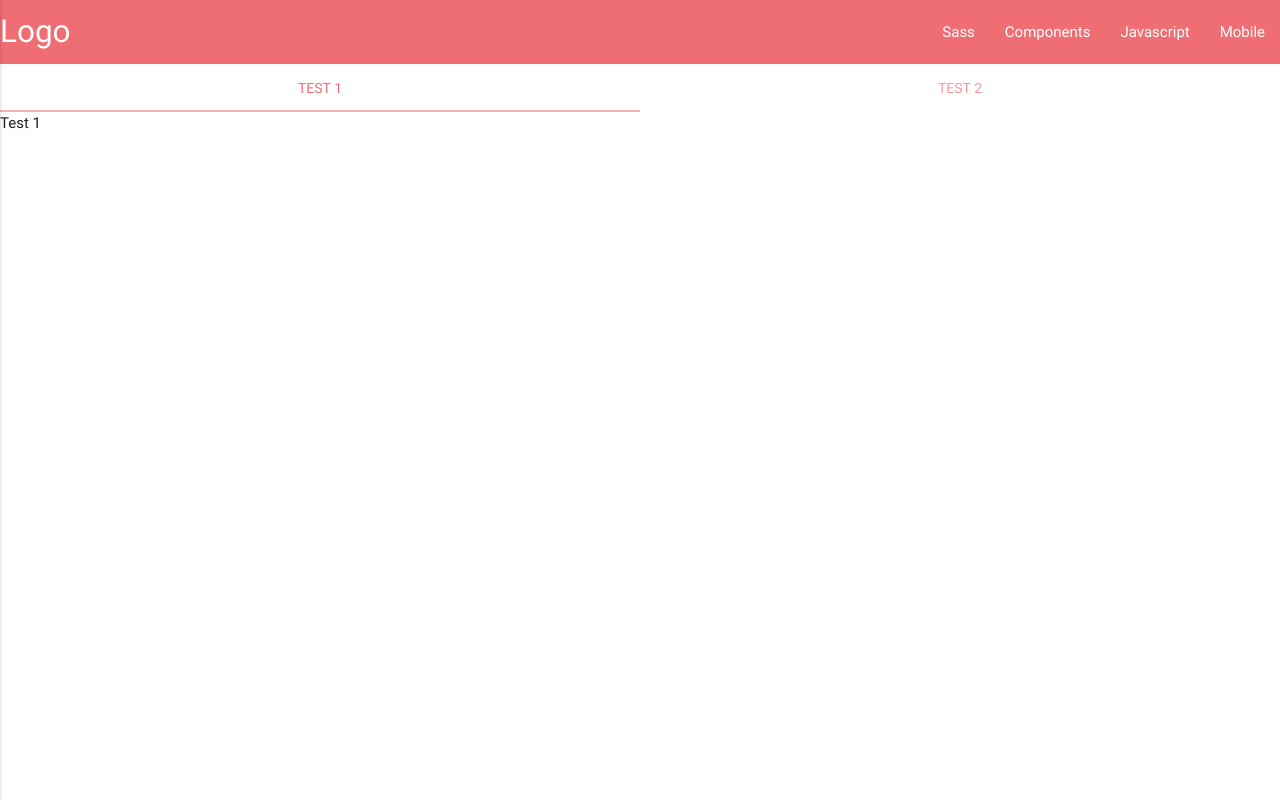
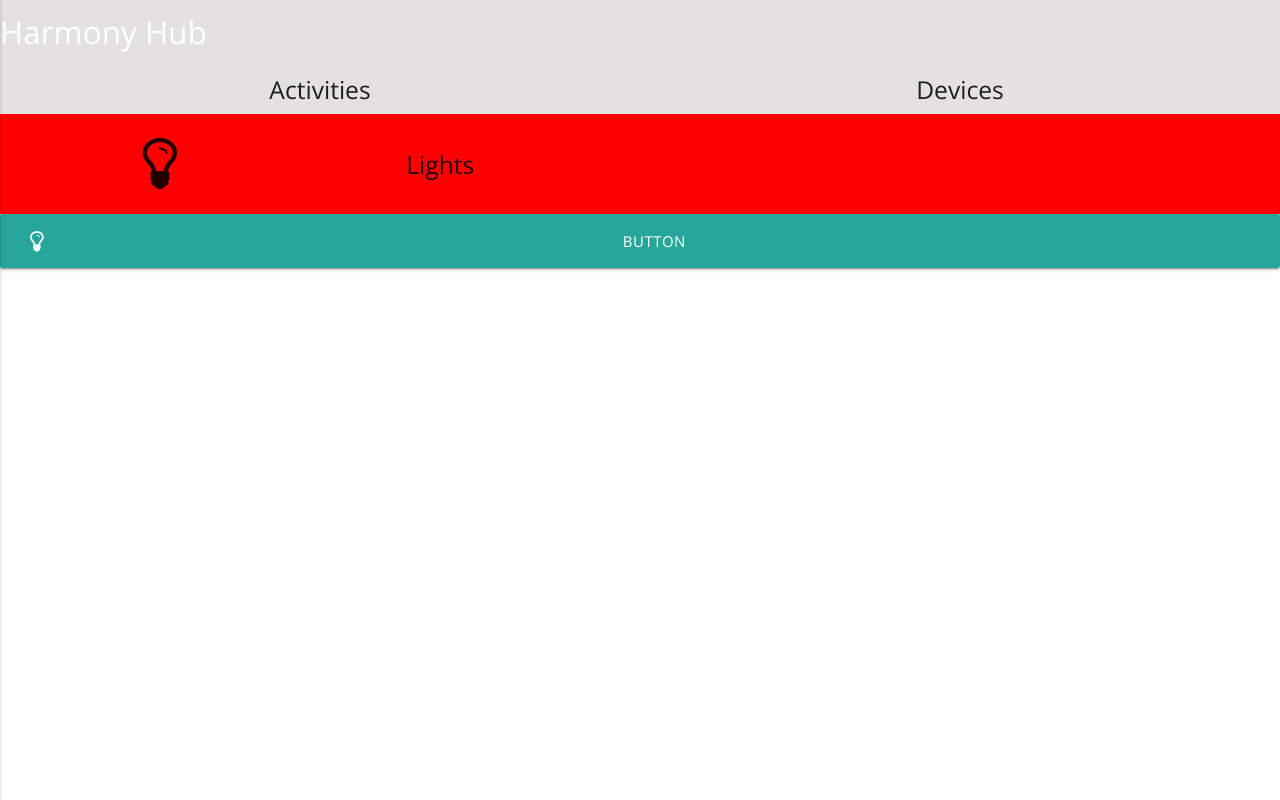
Before and after one commit to NBDelpino1/layout-test, a plain HTML site: page index.html in a window 1280 px wide. Drawn offline with nearby package versions, Linux system fonts and the light colour scheme.

Commit message:
I think the button apprach might works best here- easy to add show/hide and will keep the effect consistent throughout, also very little markup so limits the confusing string of nonsense - easier to maintain

```diff
--- a/assets/css/style.css
+++ b/assets/css/style.css
@@ -1,3 +1,36 @@
+body, html {
+    height:100%;
+    width:100%;
+    font-family: 'Open Sans', sans-serif;
+}
+
 .row, .col {
-    padding:0 !important;
+    margin:0;
 }
+nav .nav-wrapper {
+    background-color: #e4e1e1;
+}
+
+.primarySelector {
+    height:50px;
+    background-color: #e4e1e1;
+}
+
+.choiceItem {
+    height:100px;
+    background-color: red;
+}
+.fa-choiceIcon {
+    font-size:60px;
+    padding-top:20px;
+}
+
+.choiceText {
+    padding-top:25px;
+    padding-left:75px;
+}
+
+
+.testbtnidea {
+    width:100%;;
+}
--- a/assets/js/app.js
+++ b/assets/js/app.js
@@ -4,6 +4,6 @@ $( document ).ready(function(){
     $(".button-collapse").sideNav();
 
     // initialize tabs
-    $('ul.tabs').tabs();
+    // $('ul.tabs').tabs();
 
 });
--- a/index.html
+++ b/index.html
@@ -7,6 +7,7 @@
     <title>Layout Test</title>
     <link href="https://fonts.googleapis.com/icon?family=Material+Icons" rel="stylesheet">
     <link rel="stylesheet" href="https://cdnjs.cloudflare.com/ajax/libs/materialize/0.97.8/css/materialize.min.css">
+    <link rel="stylesheet" href="https://maxcdn.bootstrapcdn.com/font-awesome/4.7.0/css/font-awesome.min.css">
     <link href="https://fonts.googleapis.com/css?family=Monoton|Open+Sans:300" rel="stylesheet">
     <link href="assets/css/style.css" rel="stylesheet">
 </head>
@@ -15,55 +16,78 @@
 <header>
     <nav>
         <div class="nav-wrapper">
-            <a href="#!" class="brand-logo">Logo</a>
+            <a href="#!" class="brand-logo">Harmony Hub</a>
             <a href="#" data-activates="mobile-demo" class="button-collapse"><i class="material-icons">menu</i></a>
-            <ul class="right hide-on-med-and-down">
-                <li><a href="sass.html">Sass</a></li>
-                <li><a href="badges.html">Components</a></li>
-                <li><a href="collapsible.html">Javascript</a></li>
-                <li><a href="mobile.html">Mobile</a></li>
-            </ul>
+            <!--<ul class="right hide-on-med-and-down">-->
+                <!--<li><a href="#">Activities</a></li>-->
+                <!--<li><a href="#">Devices</a></li>-->
+            <!--</ul>-->
             <ul class="side-nav" id="mobile-demo">
-                <li><a href="sass.html">Sass</a></li>
-                <li><a href="badges.html">Components</a></li>
-                <li><a href="collapsible.html">Javascript</a></li>
-                <li><a href="mobile.html">Mobile</a></li>
+                <li><a href="#">Activities</a></li>
+                <li><a href="#">Devices</a></li>
             </ul>
         </div>
     </nav>
 </header>
 
 <main>
-
-    <!-- Option 1: use Materialize tabs to hold the divs
+    <!----------------------------------------------------------------------------------------------------------------->
+    <!-- Option #1: use Materialize tabs to hold the divs
         Problem: This may not be a scalable approach; what happens after the div appears? How will the user move to the
         next section after clicking that div???
         -->
-    <div class="row">
-        <div class="col s12">
-            <ul class="tabs tabs-fixed-width">
-                <li class="tab col s3"><a href="#test1">Test 1</a></li>
-                <li class="tab col s3"><a href="#test2">Test 2</a></li>
-            </ul>
-        </div>
-        <!-- Tab 1 is clicked whatever is inside this div will show-->
-        <div id="test1" class="col s12">Test 1</div>
-        <!-- Tab 2 is clicked whatever is inside this div will show-->
-        <div id="test2" class="col s12">Test 2</div>
-    </div>
-
-
-    <!-- Option 2: create two divs by hand; build out each display that will show; use jQuery show hide as the user
+    <!----------------------------------------------------------------------------------------------------------------->
+    <!--<div class="row">-->
+        <!--<div class="col s12">-->
+            <!--<ul class="tabs tabs-fixed-width">-->
+                <!--<li class="tab col s3"><a href="#test1">Test 1</a></li>-->
+                <!--<li class="tab col s3"><a href="#test2">Test 2</a></li>-->
+            <!--</ul>-->
+        <!--</div>-->
+        <!--&lt;!&ndash; Tab 1 is clicked whatever is inside this div will show&ndash;&gt;-->
+        <!--<div id="test1" class="col s12">Test 1</div>-->
+        <!--&lt;!&ndash; Tab 2 is clicked whatever is inside this div will show&ndash;&gt;-->
+        <!--<div id="test2" class="col s12">Test 2</div>-->
+    <!--</div>-->
+    <!----------------------------------------------------------------------------------------------------------------->
+    <!-- Option #2: create two divs by hand; build out each display that will show; use jQuery show hide as the user
          navigates between views
          Problem: None yet; only downside is time it will take. I am inclined to say go with this option as it will
          scalability issues; we can potentially scale to whatever size we want + mark up will likely be more modular
          and easy to maintain
     -->
+    <!----------------------------------------------------------------------------------------------------------------->
+    <div class="center-align">
+        <!-- Main Selectors -->
+        <div class="row">
+            <div class="col s6 waves-effect waves-light primarySelector ">
+                <h5>Activities</h5>
+            </div>
+            <div class="col s6 waves-effect waves-light primarySelector">
+                <h5>Devices</h5>
+            </div>
+        </div>
+
+        <!-- Choices (each will have its own row with two columns. Col 1 for the icon and Col 2 for the text -->
+        <!--TODO - consider using a list for this????-->
+        <div class="row">
+            <div class="col s3 center-align choiceItem">
+                <!--<span><i class="fa fa-lightbulb-o fa-choiceIcon" aria-hidden="true"></i></span>-->
+                <i class="fa fa-lightbulb-o fa-choiceIcon" aria-hidden="true"></i>
+            </div>
+            <div class="col s9 left-align choiceItem">
+                <h5 class="choiceText">Lights</h5>
+            </div>
+        </div>
 
 
+    </div>
+
+    <!--<a class="waves-effect waves-light btn-large testbtnidea"><i class="material-icons left">cloud</i>button</a>-->
+    <a class="waves-effect waves-light btn-large testbtnidea"><i class="fa fa-lightbulb-o  material-icons left" aria-hidden="true"></i>button</a>
 
 
-
+    <!----------------------------------------------------------------------------------------------------------------->
 </main>
 
 
```
Also changed, not shown: 1 other file.
